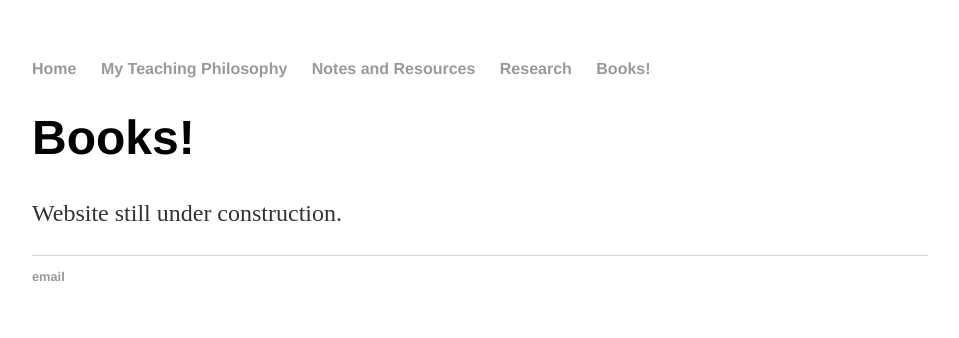
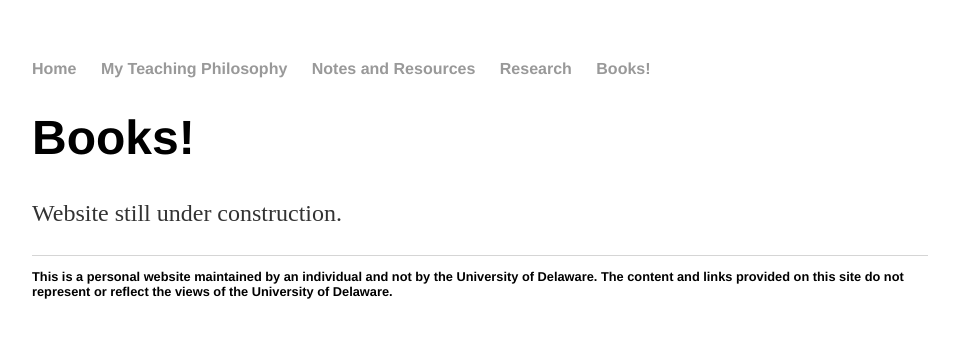
Before and after one commit to jhknakao/jhknakao.github.io, a Jekyll site: the page built from books.html, in a window 1280 px wide. Shown: the top 338 px of the page, without its empty margins (160-1119 px from the left). Built offline with Jekyll 4.4.1, drawn with Linux system fonts in a browser that asks for light colours.

Commit message:
Update default.html

```diff
--- a/_layouts/default.html
+++ b/_layouts/default.html
@@ -22,7 +22,8 @@
 			</div><!-- /.container -->
 			<footer>
 	    		<ul>
-	        		<li><a href="mailto:nakaoj@udel.edu">email</a></li>
+				This is a personal website maintained by an individual and not by the University of Delaware. The content and links provided on this site do not represent or reflect the views of the University of Delaware.
+				<!-- <li><a href="mailto:nakaoj@udel.edu">email</a></li> -->
 	        		<!-- <li><a href="https://github.com/jhknakao">github.com/jhknakao</a></li> -->
 				</ul>
 			</footer>
```
